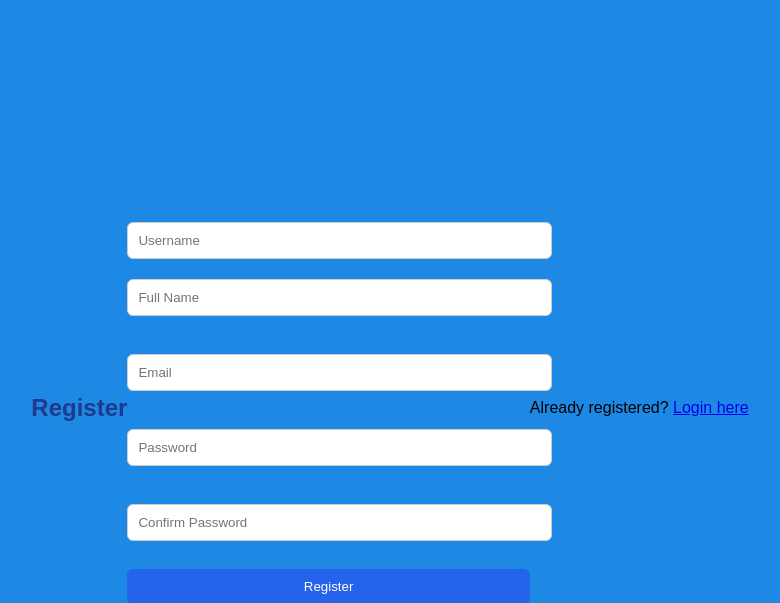
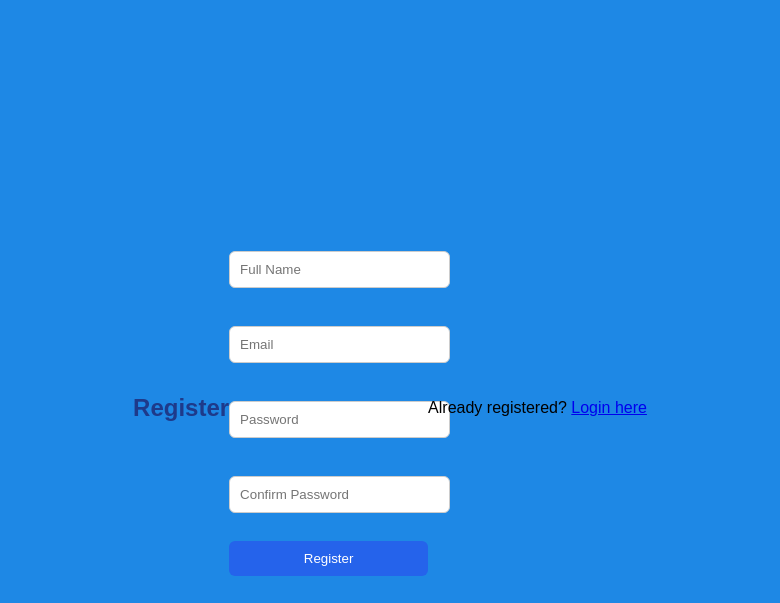
Before and after one commit to jamesmutisokiilu-coder/Meru-National-Polytechnic-innovation-and-skills-management-system, a Flask app: page /register in a window 1280 px wide. Shown: the top 603 px of the page, without its empty margins (250-1030 px from the left). Run offline with Flask 3, Linux system fonts and the light colour scheme.

Commit message:
Update register.html

```diff
--- a/templates/register.html
+++ b/templates/register.html
@@ -42,8 +42,8 @@ button{
 </style>
 <h2>Register</h2>
 <form method="POST">
-    <input type="text" name="username" placeholder="Username" required>
-    <input type="text" name="name" placeholder="Full Name" required><br><br>
+
+    <input type="text" name="username" placeholder="Full Name" required><br><br>
     <input type="email" name="email" placeholder="Email" required><br><br>
     <input type="password" name="password" placeholder="Password" required><br><br>
     <input type="password" name="confirm_password" placeholder="Confirm Password" required><br><br>
```
